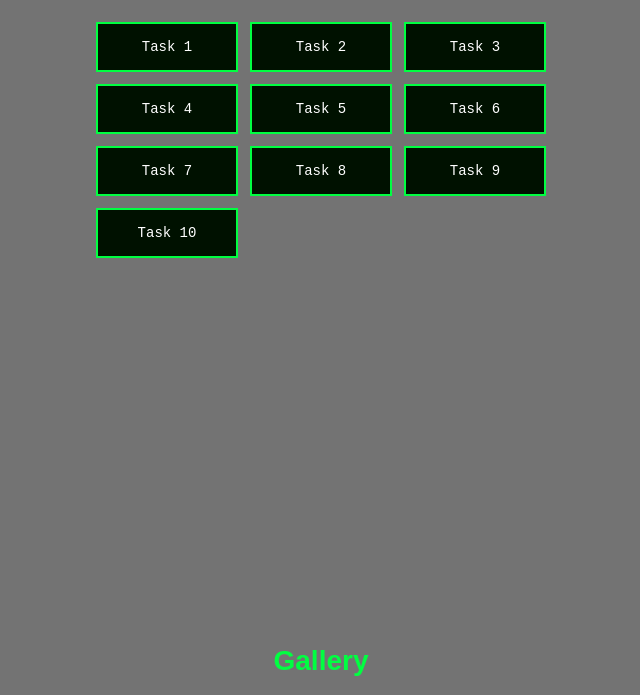
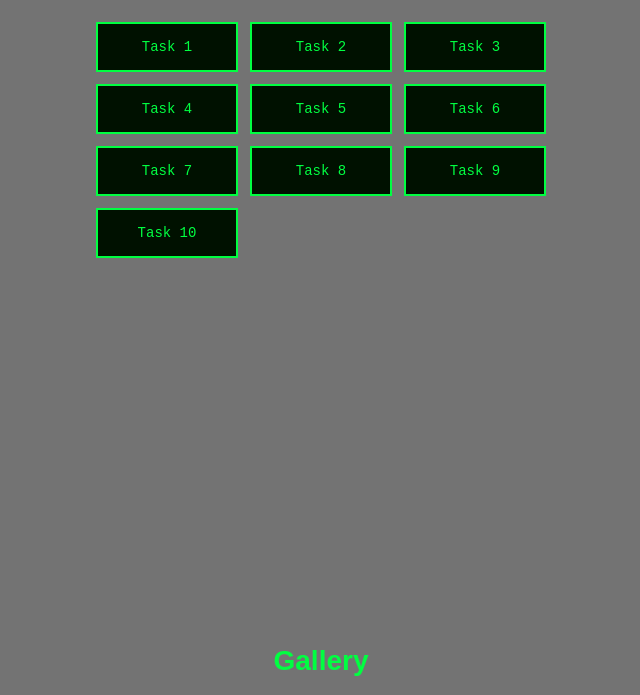
Before and after one commit to narquiza/My-website, a plain HTML site: page index.html in a window 1280 px wide. Shown: the part 825-1520 px from the top of the page, without its empty margins (319-959 px from the left). Drawn offline with Linux system fonts and the light colour scheme.

Commit message:
Update index.html

```diff
--- a/index.html
+++ b/index.html
@@ -81,12 +81,25 @@
       max-width: 450px;
       margin: 25px auto 0;
     }
-    .task-grid div {
+    .task-item {
+      display: block;
       background: #001100;
       border: 2px solid #00ff41;
       padding: 15px 0;
       font-size: 14px;
       font-family: monospace;
+      color: #00ff41;
+      text-decoration: none;
+      text-align: center;
+      transition: 0.2s;
+      cursor: pointer;
+    }
+    .task-item:hover {
+      background: #003300;
+      transform: scale(1.05);
+    }
+    .task-item:active {
+      transform: scale(0.95);
     }
 
     /* Gallery & Audio Grids */
@@ -184,11 +197,16 @@
 <section id="performance">
   <h2>Performance Task</h2>
   <div class="task-grid">
-    <div>Task 1</div><div>Task 2</div>
-    <div>Task 3</div><div>Task 4</div>
-    <div>Task 5</div><div>Task 6</div>
-    <div>Task 7</div><div>Task 8</div>
-    <div>Task 9</div><div>Task 10</div>
+    <a href="#" class="task-item">Task 1</a>
+    <a href="#" class="task-item">Task 2</a>
+    <a href="#" class="task-item">Task 3</a>
+    <a href="#" class="task-item">Task 4</a>
+    <a href="#" class="task-item">Task 5</a>
+    <a href="#" class="task-item">Task 6</a>
+    <a href="#" class="task-item">Task 7</a>
+    <a href="#" class="task-item">Task 8</a>
+    <a href="#" class="task-item">Task 9</a>
+    <a href="#" class="task-item">Task 10</a>
   </div>
 </section>
 
@@ -220,6 +238,9 @@
 <!-- Contact -->
 <section id="contact">
   <h2>Contact</h2>
+<!-- Contact -->
+<section id="contact">
+  <h2>Contact</h2>
   <div class="contact-box">
     <a href="mailto:arquiza.nathan1026@gmail.com">📧 Email Me</a>
     <a href="https://www.facebook.com/rey.arquiza.965" target="_blank">📘 Facebook</a>
@@ -240,7 +261,16 @@
   btn.onclick = () => {
     window.scrollTo({ top: 0, behavior: 'smooth' });
   };
+
+  // Click feedback for performance tasks
+  document.querySelectorAll('.task-item').forEach(item => {
+    item.addEventListener('click', e => {
+      e.preventDefault();
+      item.style.background = '#004400';
+      setTimeout(() => { item.style.background = '#001100'; }, 200);
+    });
+  });
 </script>
 
 </body>
-</html>
+  </html>
```
